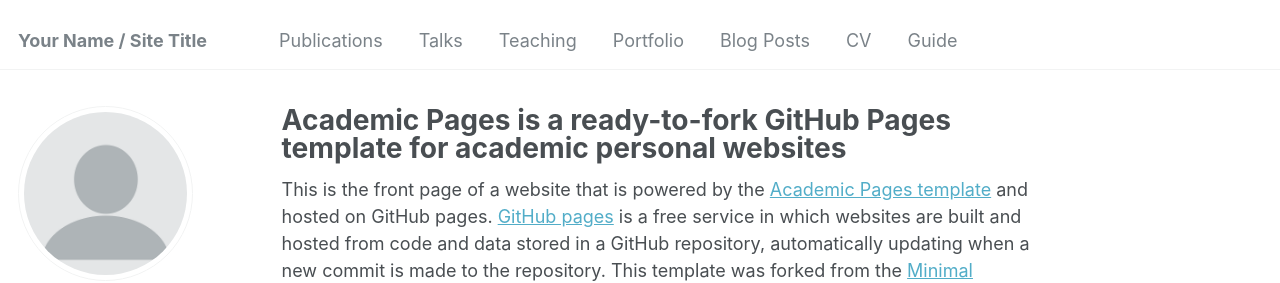
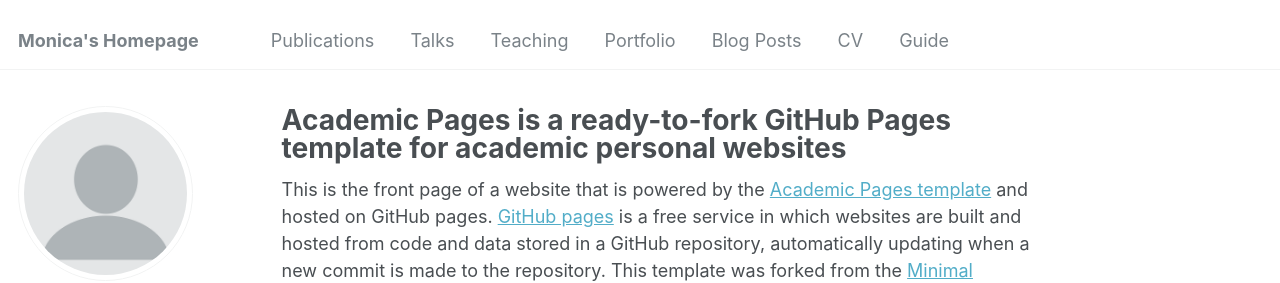
Before and after one commit to hahaharmonica/hahaharmonica.github.io, a Jekyll site: the page built from _pages/about.md, in a window 1280 px wide. Shown: the top 283 px of the page. Built offline with Jekyll 4.4.1, drawn with Linux system fonts in a browser that asks for light colours; some web fonts are replaced.

Commit message:
Update _config.yml

```diff
--- a/_config.yml
+++ b/_config.yml
@@ -8,13 +8,14 @@
 
 # Basic Site Settings
 locale                   : "en-US"
-title                    : "Your Name / Site Title"
+title                    : "Monica's Homepage"
 title_separator          : "-"
 name                     : &name "Your Name"
 description              : &description "personal description"
 url                      : https://academicpages.github.io # the base hostname & protocol for your site e.g. "https://[your GitHub username].github.io"
 baseurl                  : "" # the subpath of your site, e.g. "/blog"
-repository               : "academicpages/academicpages.github.io"
+repository               : "hahaharmonica.github.io
+"
 
 # Site Author - The following control what appear as part of the author content on the side bar.
 #               If a field is blank the icon and link will not appear, otherwise it will be shown.
```
